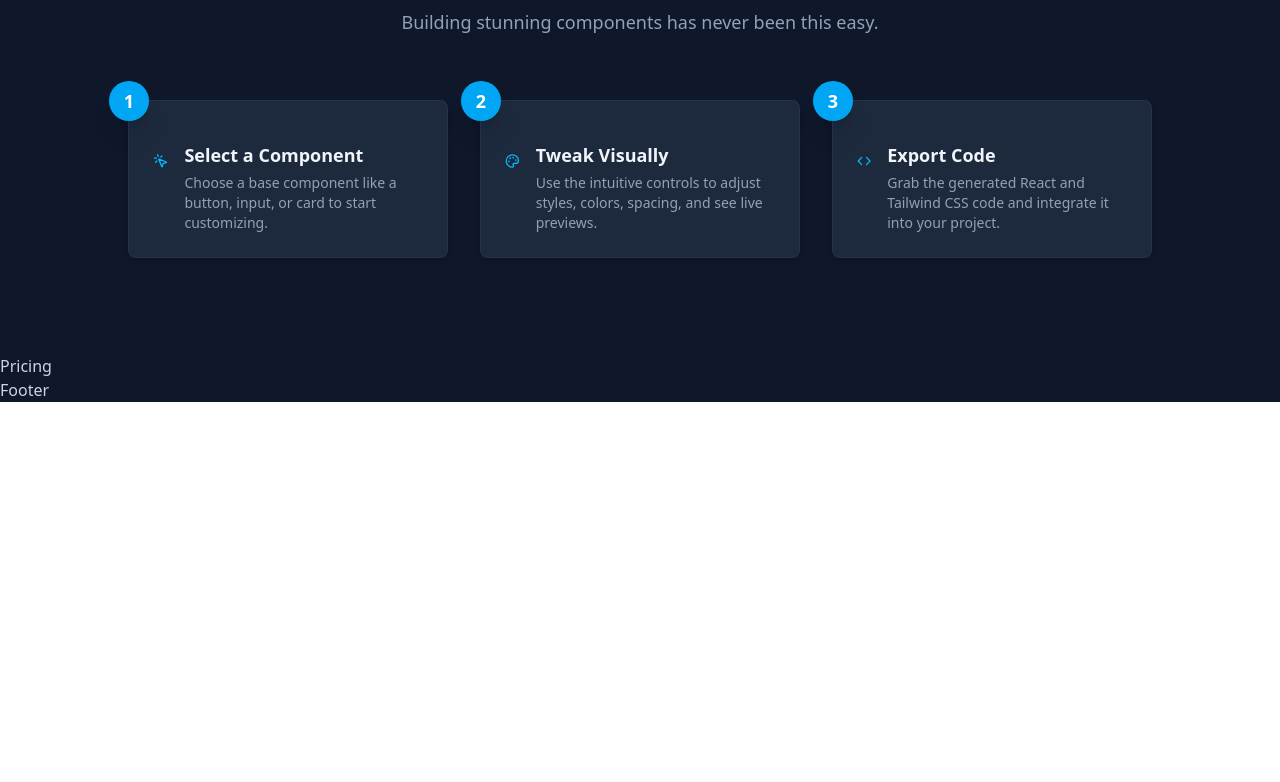
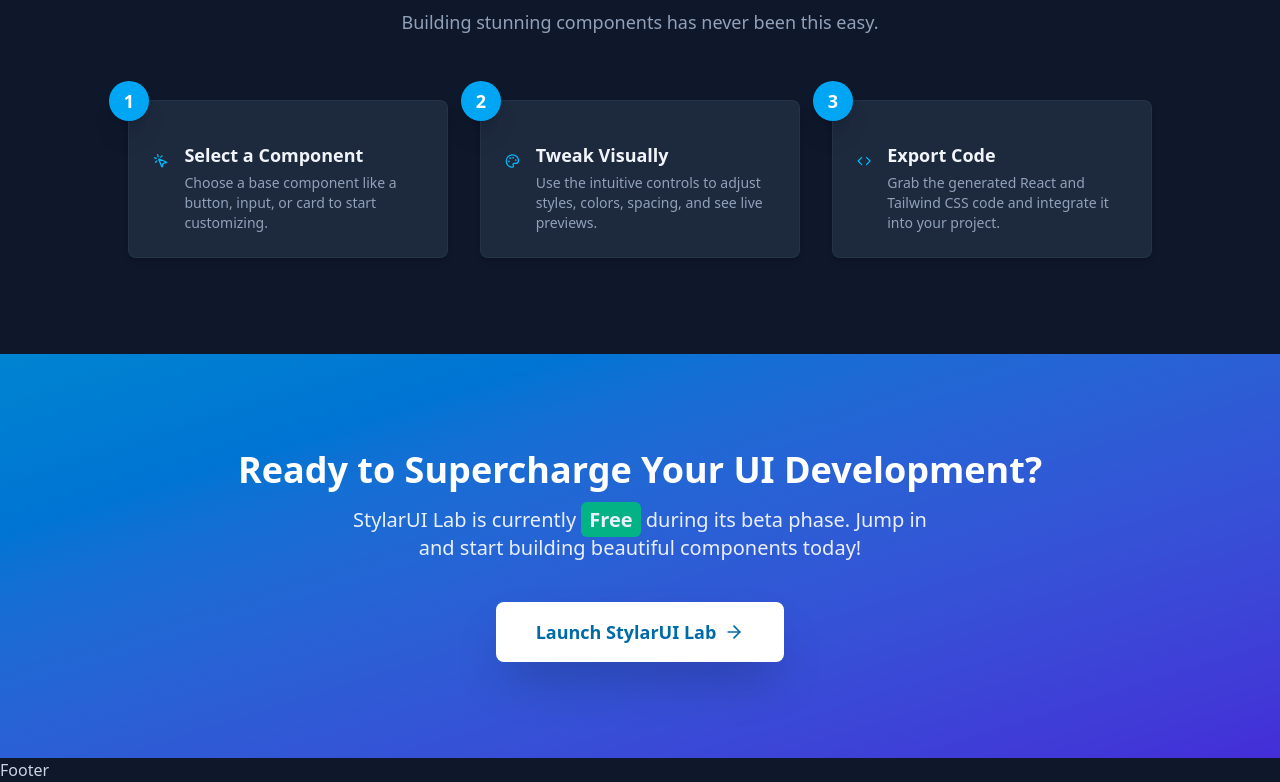
Before and after one commit to PranjalMantri/StylarUI-Lab, a React (Vite) app: page / in a window 1280 px wide. Shown: the part 1682-2464 px from the top of the page. Before the commit the page ends 2084 px from the top, so only its background shows below. Built offline with nearby package versions, Linux system fonts and the light colour scheme.

Commit message:
feat: implement Pricing section with UI elements and call-to-action

```diff
--- a/src/components/landing/Pricing.tsx
+++ b/src/components/landing/Pricing.tsx
@@ -1,5 +1,32 @@
+import { ArrowRight } from "lucide-react";
+
 function Pricing() {
-  return <div>Pricing</div>;
+  return (
+    <section
+      id="pricing"
+      className="py-16 md:py-24 text-white bg-gradient-to-br from-sky-600 to-indigo-700"
+    >
+      <div className="container mx-auto px-6 text-center">
+        <h2 className="text-3xl md:text-4xl font-bold mb-4">
+          Ready to Supercharge Your UI Development?
+        </h2>
+        <p className="text-lg md:text-xl opacity-90 max-w-xl mx-auto mb-10">
+          StylarUI Lab is currently{" "}
+          <span className="font-semibold bg-emerald-500 px-2 py-1 rounded-md">
+            Free
+          </span>{" "}
+          during its beta phase. Jump in and start building beautiful components
+          today!
+        </p>
+        <a
+          href="/app" // Link to the actual app
+          className="bg-white hover:bg-slate-100 text-sky-700 font-semibold py-4 px-10 rounded-lg text-lg transition-all duration-200 transform hover:scale-105 shadow-2xl inline-flex items-center gap-2"
+        >
+          Launch StylarUI Lab <ArrowRight className="w-5 h-5" />
+        </a>
+      </div>
+    </section>
+  );
 }
 
 export default Pricing;
```
